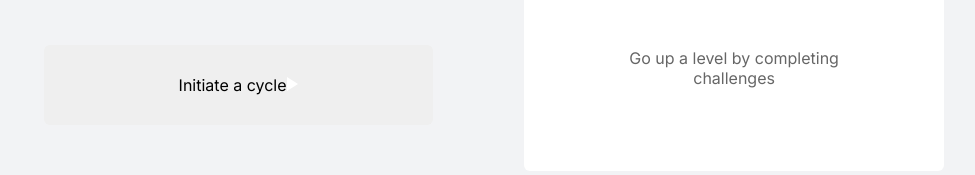
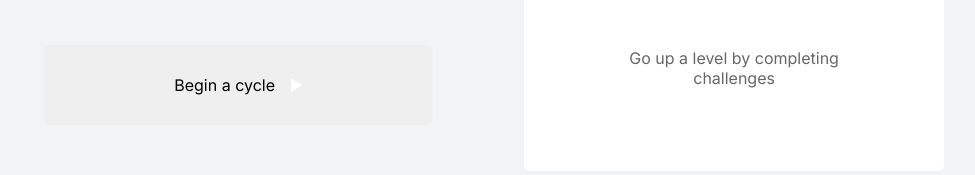
Before and after one commit to ssdev-95/moveit, a Next.js app: page / in a window 1280 px wide. Shown: the part 512-687 px from the top of the page, without its empty margins (152-1127 px from the left). Built offline with nearby package versions, Linux system fonts and the light colour scheme.

Commit message:
[UPDATE] Countdown button style and its text

```diff
--- a/src/components/Countdown/countdown.style.tsx
+++ b/src/components/Countdown/countdown.style.tsx
@@ -46,6 +46,12 @@ export const Digit = styled.div`
 export const Button = styled.button`
     width: 389px;
     height: 80px;
+
+    display: flex;
+    gap: 1rem;
+    display: flex;
+    align-items: center;
+    justify-content: center;
 
     border: none;
     border-radius: 6px;
--- a/src/components/Countdown/index.tsx
+++ b/src/components/Countdown/index.tsx
@@ -23,7 +23,7 @@ export default function Countdown() {
                 </Digit>
             </Timer>
             <Button>
-                <span>Initiate a cycle</span>
+                <span>Begin a cycle</span>
                 <img src="icons/arrow.svg" alt="Button icon" />
             </Button>
         </CountdownContainer>
```
